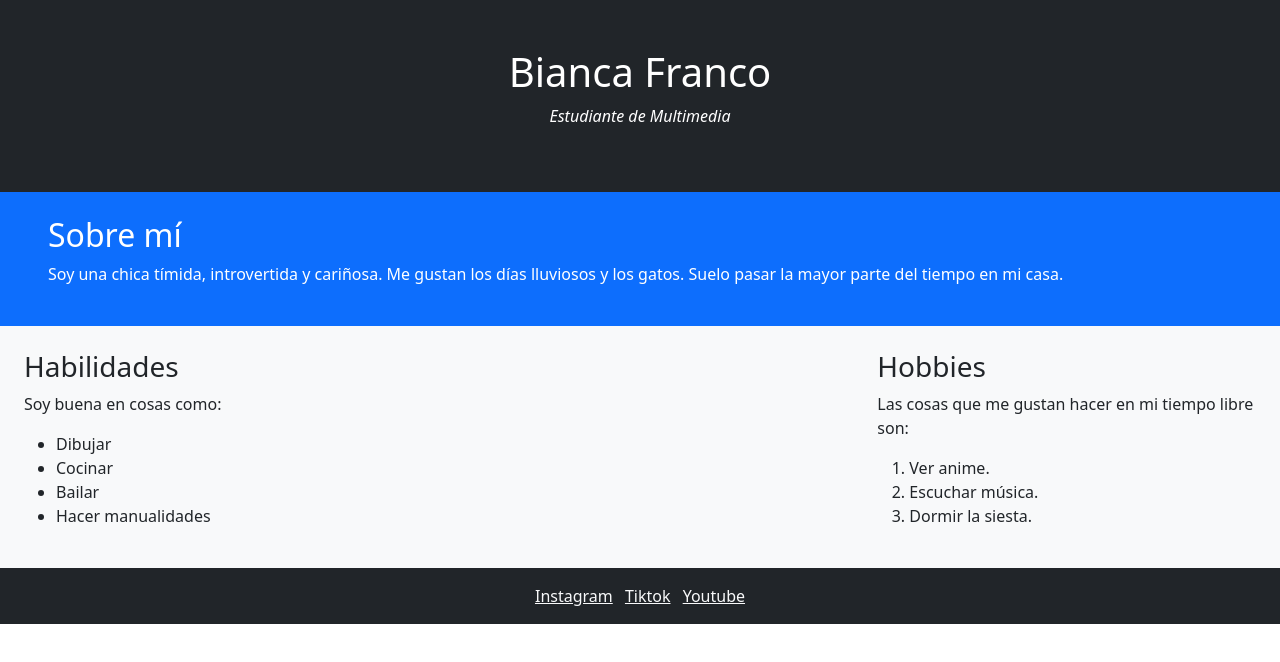
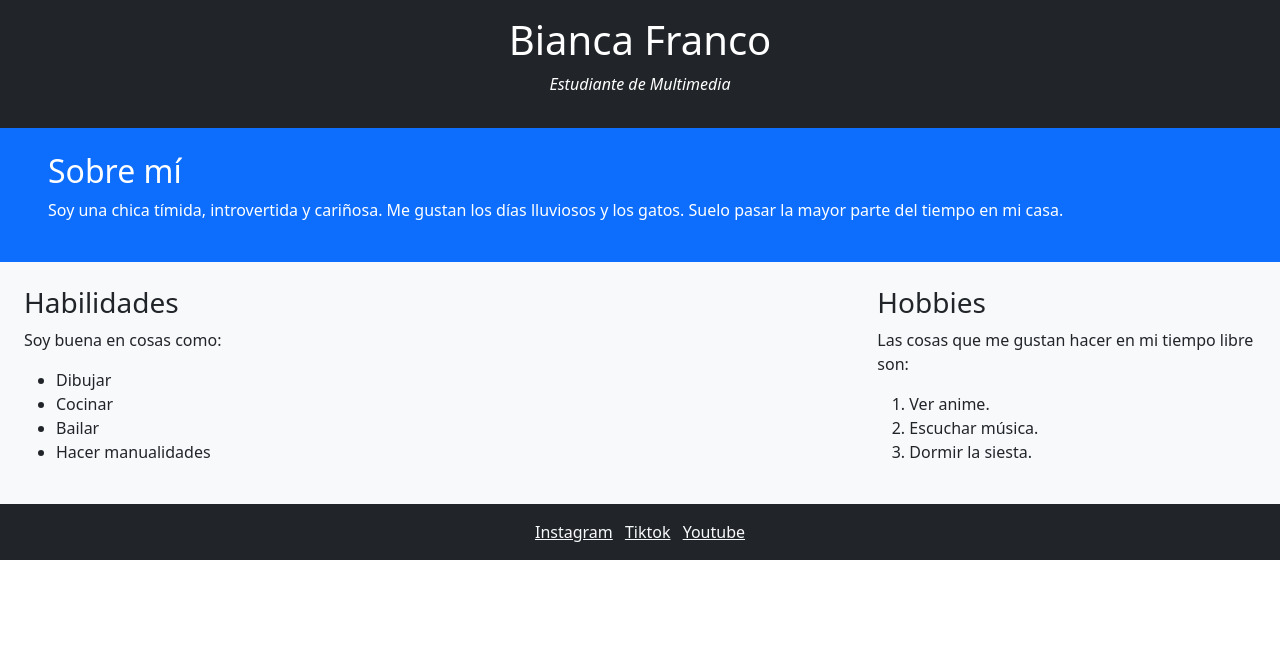
Before and after one commit to biancafrancofulg-byte/mi-pagina-personal, a plain HTML site: page index.html in a window 1280 px wide. Drawn offline with nearby package versions, Linux system fonts and the light colour scheme.

Commit message:
pagina web

```diff
--- a/index.html
+++ b/index.html
@@ -8,7 +8,7 @@
 
 </head>
 <body>
-    <header class="text-center text-bg-dark py-4 py-md-5">
+    <header class="text-center text-bg-dark py-4 py-md-3">
         <h1>Bianca Franco</h1>
         <p><em>Estudiante de Multimedia</em></p>
     </header>
```
